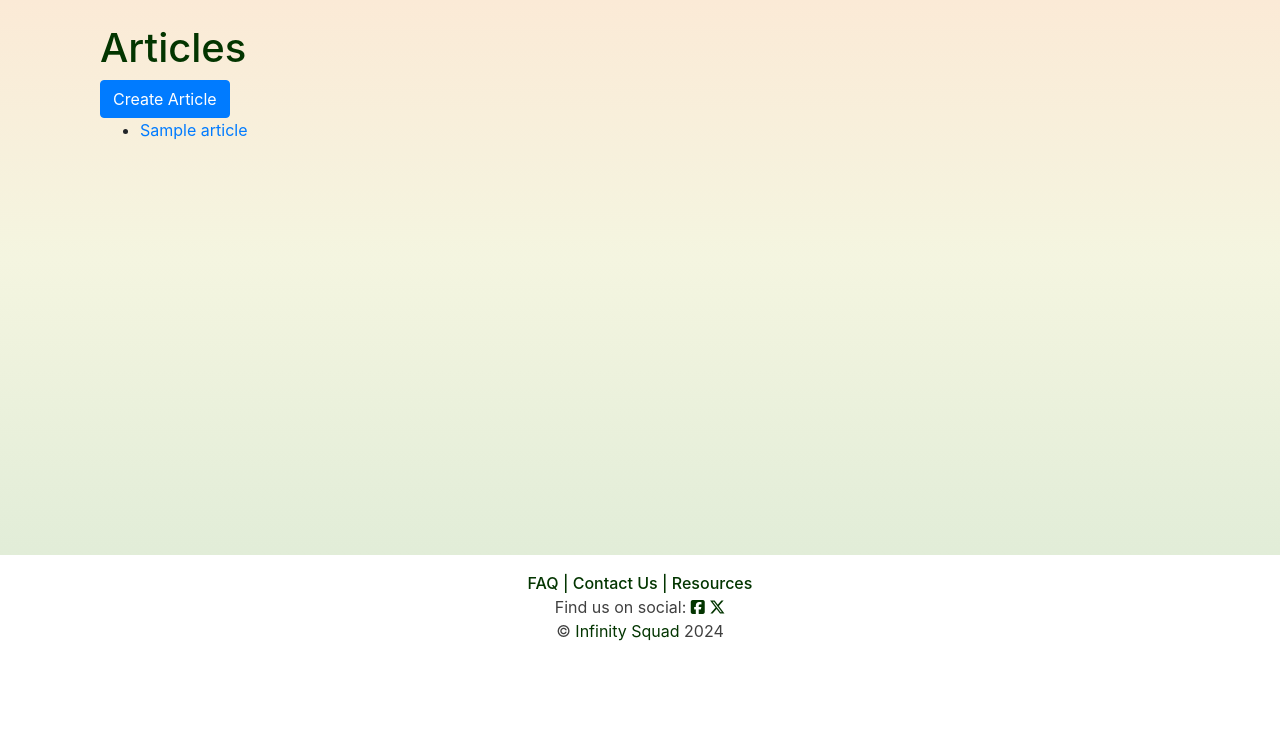
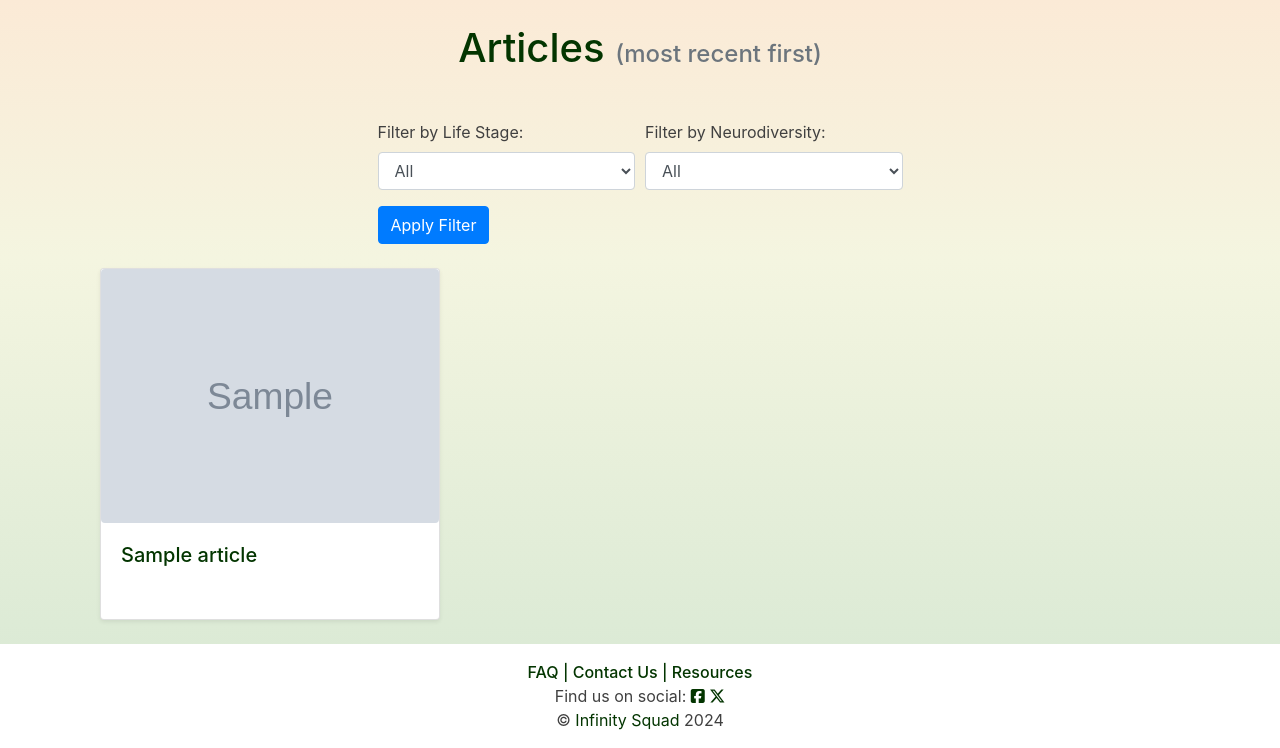
Before and after one commit to violaberg/infinity-health-hub, a Django app: page /forum/articles/ in a window 1280 px wide. Shown: the part 141-889 px from the top of the page. Before the commit the page ends 782 px from the top, so only its background shows below. Run offline with Django 4.2, Linux system fonts and the light colour scheme; tables that the repository leaves empty hold one stand-in row (values such as "Sample post"); grey boxes marked "Sample" are stand-in pictures; some libraries are stand-ins or nearby versions.

Commit message:
Create articles filtering

```diff
--- a/forum/templates/forum/article_list.html
+++ b/forum/templates/forum/article_list.html
@@ -1,16 +1,68 @@
 {% extends "base.html" %}
 
-
-{% block title %}Articles{% endblock %}
+{% block title %}Resources{% endblock %}
 
 {% block content %}
 <div class="container mt-4">
-    <h1>Articles</h1>
-    <a href="{% url 'create_article' %}" class="btn btn-primary">Create Article</a>
-    <ul>
+    <div class="row">
+        <div class="col-12 text-center">
+            <h1 class="pb-3">Articles <span class="h4 text-muted">(most recent first)</span></h2>
+        </div>
+        {% if user.is_superuser %}
+        <div class="col-12 text-center mb-2">
+            <a href="{% url 'create_article' %}" class="btn btn-primary">Create Article</a>
+        </div>
+        {% endif %}
+        <div class="container mt-4">
+            <div class="row">
+                <div class="col-md-6 offset-md-3">
+                    <form method="GET" action="{% url 'articles' %}" class="mb-4">
+                        <div class="form-row">
+                            <div class="col-md-6">
+                                <label for="life_stage">Filter by Life Stage:</label>
+                                <select name="life_stage" id="life_stage" class="form-control">
+                                    <option value="">All</option>
+                                    {% for life_stage in life_stages %}
+                                    <option value="{{ life_stage.id }}">{{ life_stage.lifestage }}</option>
+                                    {% endfor %}
+                                </select>
+                            </div>
+                            <div class="col-md-6">
+                                <label for="neurodiversity">Filter by Neurodiversity:</label>
+                                <select name="neurodiversity" id="neurodiversity" class="form-control">
+                                    <option value="">All</option>
+                                    {% for neurodiversity in neurodiversities %}
+                                    <option value="{{ neurodiversity.id }}">{{ neurodiversity.neurodiversity }}</option>
+                                    {% endfor %}
+                                </select>
+                            </div>
+                        </div>
+                        <button type="submit" class="btn btn-primary mt-3">Apply Filter</button>
+                    </form>
+                </div>
+            </div>
+        </div>
+        {% if articles %}
         {% for article in articles %}
-        <li><a href="{% url 'article_detail' article.id %}">{{ article.title }}</a></li>
+        <div class="col-md-4 mb-4 rounded">
+            <div class="card mb-4 shadow-sm h-100 rounded">
+                {% if article.image %}
+                <a href="{% url 'article_detail' article.id %}">
+                    <img src="{{ article.image.url }}" alt="{{ article.title }}" class="img-fluid offset-auto rounded"
+                        width="400">
+                </a>
+                {% endif %}
+                <div class="card-body">
+                    <h5><a href="{% url 'article_detail' article.id %}" class="link">{{ article.title }}</a></h5>
+                </div>
+            </div>
+        </div>
         {% endfor %}
-    </ul>
+        {% else %}
+        <div class="col-12 text-center">
+            <h4>No articles found.</h4>
+        </div>
+        {% endif %}
+    </div>
 </div>
 {% endblock %}
--- a/forum/views.py
+++ b/forum/views.py
@@ -2,6 +2,7 @@ from django.contrib.auth.decorators import login_required, user_passes_test
 from django.shortcuts import render, get_object_or_404, redirect
 from django.contrib import messages
 from .models import Article, Post
+from profiles.models import LifeStage, NeuroDiversity
 from .forms import ReplyForm
 from .forms import PostForm, ArticleForm
 from django.utils.text import slugify
@@ -23,6 +24,7 @@ def post_list(request):
         neurodiversities = user_profile.neurodiversity.all()
         is_approved = user_profile.is_approved
         saved_posts = user.saved_posts.all()
+        alias = user_profile.alias
 
         if saved_filter == 'true':
             # Filter posts to show only saved posts
@@ -49,7 +51,8 @@ def post_list(request):
         context = {
             'posts': posts,
             'is_approved': is_approved,
-            'saved_posts': saved_posts
+            'saved_posts': saved_posts,
+            'alias': alias
         }
 
         return render(request, 'forum/post_list.html', context)
@@ -203,7 +206,24 @@ def save_post(request, post_id):
 
 def article_list(request):
     articles = Article.objects.filter(is_approved=True)
-    return render(request, 'forum/article_list.html', {'articles': articles})
+    life_stages = LifeStage.objects.all()
+    neurodiversities = NeuroDiversity.objects.all()
+
+    life_stage_id = request.GET.get('life_stage')
+    if life_stage_id:
+        articles = articles.filter(life_stage__id=life_stage_id)
+
+    neurodiversity_id = request.GET.get('neurodiversity')
+    if neurodiversity_id:
+        articles = articles.filter(neurodiversity__id=neurodiversity_id)
+
+    context = {
+        'articles': articles,
+        'life_stages': life_stages,
+        'neurodiversities': neurodiversities,
+    }
+
+    return render(request, 'forum/article_list.html', context)
 
 
 def article_detail(request, article_id):
--- a/templates/base.html
+++ b/templates/base.html
@@ -58,7 +58,7 @@
                                 <a class="nav-link" aria-current="" href="{% url 'about' %}" id="aboutlink">About</a>
                             </li>
                             <li class="nav-item">
-                                <a class="nav-link" aria-current="" href="{% url 'resources' %}"
+                                <a class="nav-link" aria-current="" href="{% url 'articles' %}"
                                     id="resourceslink">Resources</a>
                             </li>
                             <li class="nav-item">
```
Also changed, not shown: home/templates/resources.html (+21 -0 lines).
